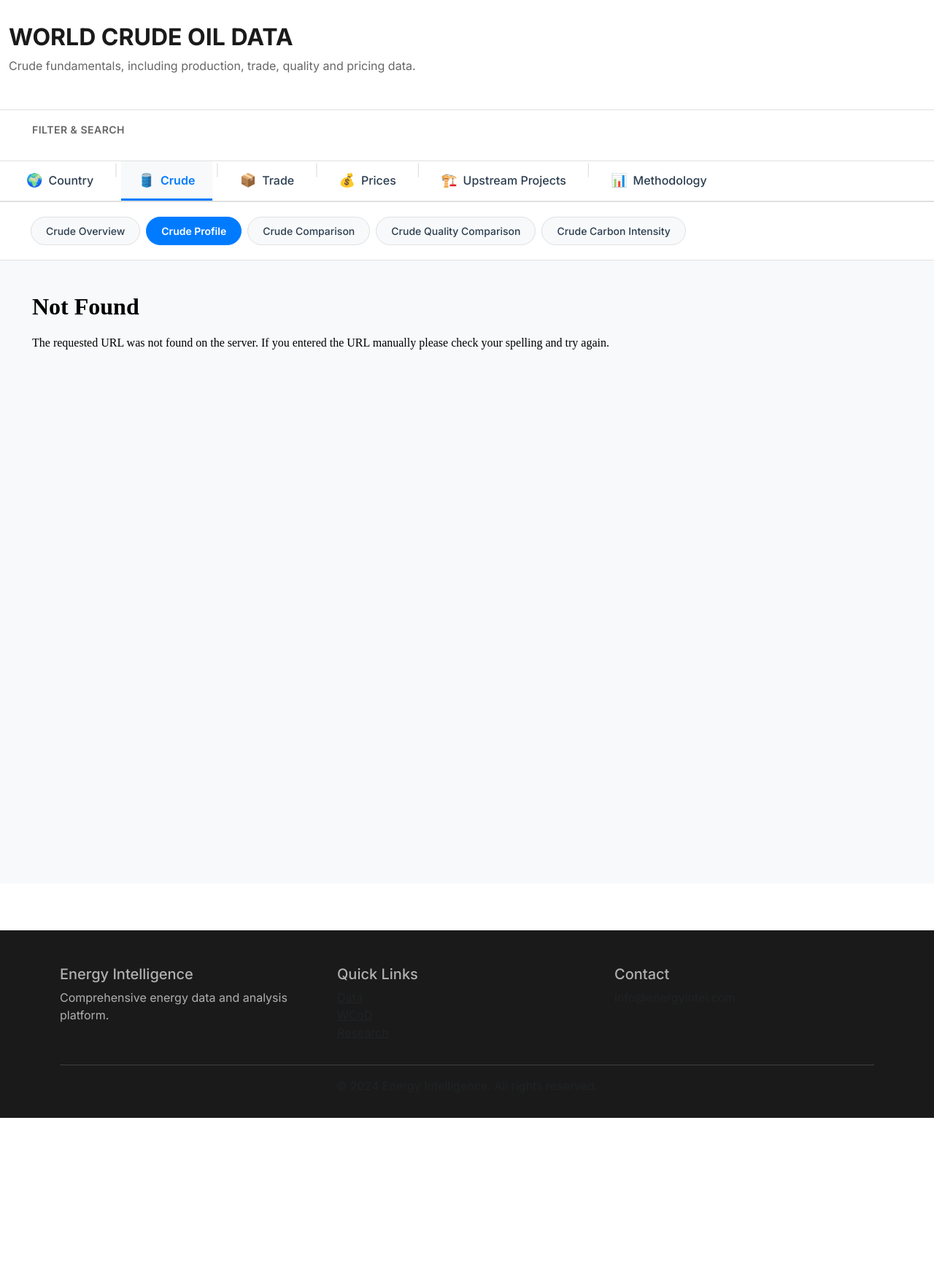
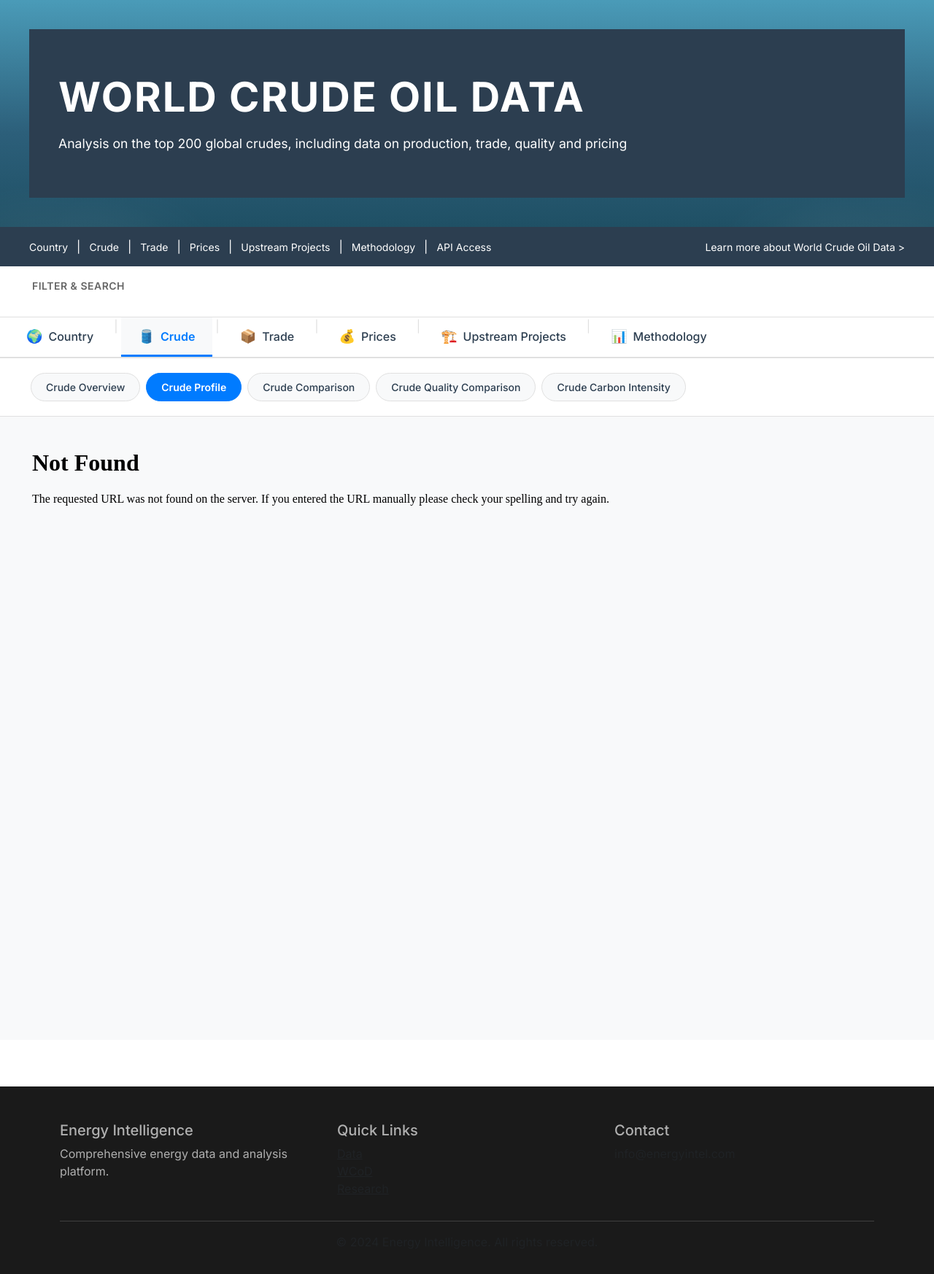
Before and after one commit to OMurugan/Energyintel, a Flask app: page /wcod-crude-profile in a window 1280 px wide. Shown: the part 78-1824 px from the top of the page at 73% size. Before the commit the page ends 1610 px from the top, so only its background shows below. Run offline with Flask 3, Linux system fonts and the light colour scheme; parts of the project's set-up code (start-up, migrations or seed data) failed here and were passed over.

Commit message:
header design updates

```diff
--- a/app/templates/wcod_base.html
+++ b/app/templates/wcod_base.html
@@ -5,20 +5,105 @@
 {% block extra_css %}
 <style>
     .wcod-header {
-        background: #fff;
-        padding: 2rem 0 1rem;
-        border-bottom: 1px solid #e0e0e0;
+        position: relative;
+        background: linear-gradient(to top, #1a4a5c 0%, #2c5f7a 50%, #4a9bb8 100%);
+        padding: 0;
+        overflow: hidden;
+        min-height: 300px;
+    }
+    .wcod-header::before {
+        content: '';
+        position: absolute;
+        bottom: 0;
+        left: 0;
+        width: 300px;
+        height: 150px;
+        background:
+            radial-gradient(ellipse at 20% 80%, rgba(255,255,255,0.15) 0%, transparent 50%),
+            radial-gradient(ellipse at 60% 90%, rgba(255,255,255,0.1) 0%, transparent 50%);
+        opacity: 0.4;
+    }
+    .wcod-header::after {
+        content: '';
+        position: absolute;
+        bottom: 0;
+        right: 0;
+        width: 300px;
+        height: 150px;
+        background:
+            radial-gradient(ellipse at 80% 80%, rgba(255,255,255,0.15) 0%, transparent 50%),
+            radial-gradient(ellipse at 40% 90%, rgba(255,255,255,0.1) 0%, transparent 50%);
+        opacity: 0.4;
+    }
+    .wcod-header-banner {
+        background: #2c3e50;
+        padding: 60px 40px;
+        margin: 40px auto;
+        max-width: 1200px;
+        position: relative;
+        z-index: 1;
     }
     .wcod-title {
-        font-size: 2rem;
+        font-size: 3.5rem;
         font-weight: 700;
-        color: #1a1a1a;
-        margin-bottom: 0.5rem;
+        color: #ffffff;
+        margin-bottom: 1rem;
+        text-transform: uppercase;
+        letter-spacing: 2px;
+        font-family: 'Inter', -apple-system, BlinkMacSystemFont, 'Segoe UI', sans-serif;
     }
     .wcod-subtitle {
-        font-size: 1rem;
-        color: #666;
-        margin-bottom: 2rem;
+        font-size: 1.1rem;
+        color: #ffffff;
+        margin-bottom: 0;
+        font-weight: 400;
+        line-height: 1.6;
+        font-family: 'Inter', -apple-system, BlinkMacSystemFont, 'Segoe UI', sans-serif;
+    }
+    .wcod-nav-bar {
+        background: #2c3e50;
+        padding: 15px 40px;
+        position: relative;
+        z-index: 1;
+    }
+    .wcod-nav-links {
+        display: flex;
+        align-items: center;
+        justify-content: space-between;
+        max-width: 1200px;
+        margin: 0 auto;
+    }
+    .wcod-nav-left {
+        display: flex;
+        align-items: center;
+        gap: 8px;
+    }
+    .wcod-nav-link {
+        color: #ffffff;
+        text-decoration: none;
+        font-size: 14px;
+        font-weight: 400;
+        font-family: 'Inter', -apple-system, BlinkMacSystemFont, 'Segoe UI', sans-serif;
+        transition: opacity 0.3s;
+    }
+    .wcod-nav-link:hover {
+        opacity: 0.8;
+    }
+    .wcod-nav-separator {
+        color: #ffffff;
+        margin: 0 4px;
+        user-select: none;
+    }
+    .wcod-nav-learn-more {
+        color: #ffffff;
+        text-decoration: none;
+        font-size: 14px;
+        font-weight: 400;
+        font-family: 'Inter', -apple-system, BlinkMacSystemFont, 'Segoe UI', sans-serif;
+        transition: opacity 0.3s;
+    }
+    .wcod-nav-learn-more:hover {
+        opacity: 0.8;
     }
 
     /* Filter & Search Section */
@@ -142,18 +227,55 @@
         .wcod-submenu {
             padding: 15px 20px;
         }
+        .wcod-title {
+            font-size: 2rem;
+        }
+        .wcod-subtitle {
+            font-size: 0.95rem;
+        }
+        .wcod-header-banner {
+            padding: 40px 20px;
+            margin: 20px;
+        }
+        .wcod-nav-bar {
+            padding: 15px 20px;
+        }
+        .wcod-nav-links {
+            flex-direction: column;
+            align-items: flex-start;
+            gap: 10px;
+        }
+        .wcod-nav-left {
+            flex-wrap: wrap;
+        }
     }
 </style>
 {% endblock %}
 
 {% block content %}
 <div class="wcod-header">
-    <div class="container-fluid">
-        <div class="row">
-            <div class="col-12">
-                <h1 class="wcod-title">WORLD CRUDE OIL DATA</h1>
-                <p class="wcod-subtitle">Crude fundamentals, including production, trade, quality and pricing data.</p>
+    <div class="wcod-header-banner">
+        <h1 class="wcod-title">WORLD CRUDE OIL DATA</h1>
+        <p class="wcod-subtitle">Analysis on the top 200 global crudes, including data on production, trade, quality and pricing</p>
+    </div>
+    <div class="wcod-nav-bar">
+        <div class="wcod-nav-links">
+            <div class="wcod-nav-left">
+                <a href="/wcod/" class="wcod-nav-link">Country</a>
+                <span class="wcod-nav-separator">|</span>
+                <a href="/wcod/crude-overview" class="wcod-nav-link">Crude</a>
+                <span class="wcod-nav-separator">|</span>
+                <a href="/wcod/trade/imports-country-detail" class="wcod-nav-link">Trade</a>
+                <span class="wcod-nav-separator">|</span>
+                <a href="/wcod/prices/global-crude-prices" class="wcod-nav-link">Prices</a>
+                <span class="wcod-nav-separator">|</span>
+                <a href="/wcod/upstream-projects/projects-by-country" class="wcod-nav-link">Upstream Projects</a>
+                <span class="wcod-nav-separator">|</span>
+                <a href="/wcod-upstream-oil-projects-tracker-methodology" class="wcod-nav-link">Methodology</a>
+                <span class="wcod-nav-separator">|</span>
+                <a href="#" class="wcod-nav-link">API Access</a>
             </div>
+            <a href="#" class="wcod-nav-learn-more">Learn more about World Crude Oil Data &gt;</a>
         </div>
     </div>
 </div>
```
Also changed, not shown: app/dashboards/wcod/assets/custom.css (deleted, +0 -247 lines), app/dashboards/wcod_dashboard.py (+237 -46 lines), app/assets/images/globe_active.svg (renamed from app/dashboards/wcod/assets/images/globe_active.svg), app/assets/images/globe_inactive.svg (renamed from app/dashboards/wcod/assets/images/globe_inactive.svg), app/assets/images/logo.svg (added), app/assets/images/oil_active.svg (renamed from app/dashboards/wcod/assets/images/oil_active.svg), app/assets/images/oil_inactive.svg (renamed from app/dashboards/wcod/assets/images/oil_inactive.svg), app/assets/images/prices_active.svg (renamed from app/dashboards/wcod/assets/images/prices_active.svg), app/assets/images/prices_inactive.svg (renamed from app/dashboards/wcod/assets/images/prices_inactive.svg), app/assets/images/trade_active.svg (renamed from app/dashboards/wcod/assets/images/trade_active.svg), app/assets/images/trade_inactive.svg (renamed from app/dashboards/wcod/assets/images/trade_inactive.svg).
